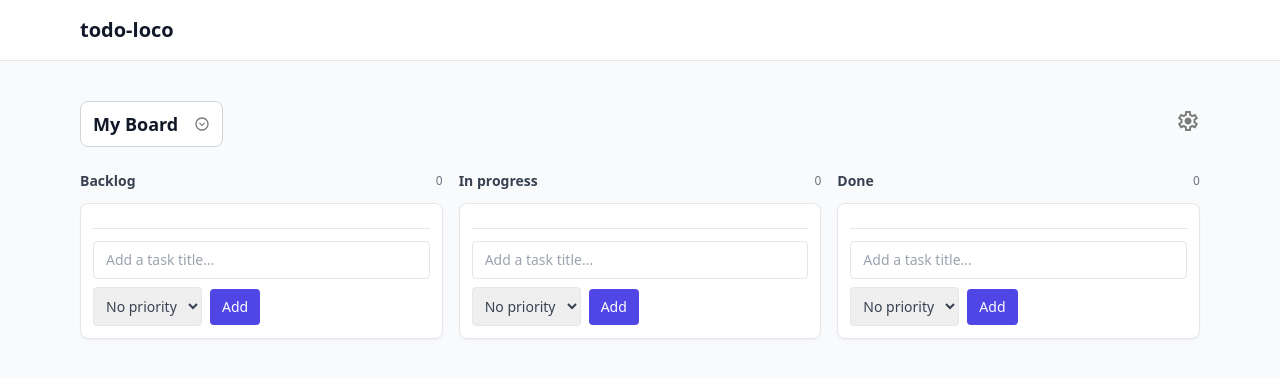
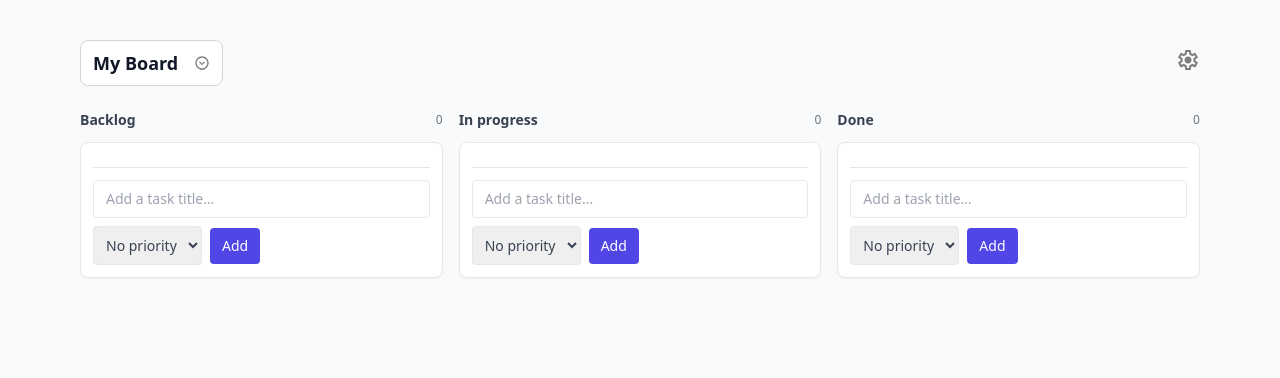
Before and after one commit to iprignano/todo-loco, a React (Vite) app: page / in a window 1280 px wide. Shown: the top 378 px of the page. Built offline with nearby package versions, Linux system fonts and the light colour scheme.

Commit message:
remove header

```diff
--- a/src/App.tsx
+++ b/src/App.tsx
@@ -4,11 +4,6 @@ import { BoardContextProvider } from './components/BoardContextProvider';
 export default function App() {
   return (
     <div className="min-h-screen text-gray-900">
-      <header className="border-b bg-white">
-        <div className="mx-auto max-w-6xl px-4 py-4 flex items-center justify-between">
-          <h1 className="text-xl font-semibold">todo-loco</h1>
-        </div>
-      </header>
       <main className="mx-auto max-w-6xl px-4 py-10">
         <BoardContextProvider>
           <BoardArea />
```
